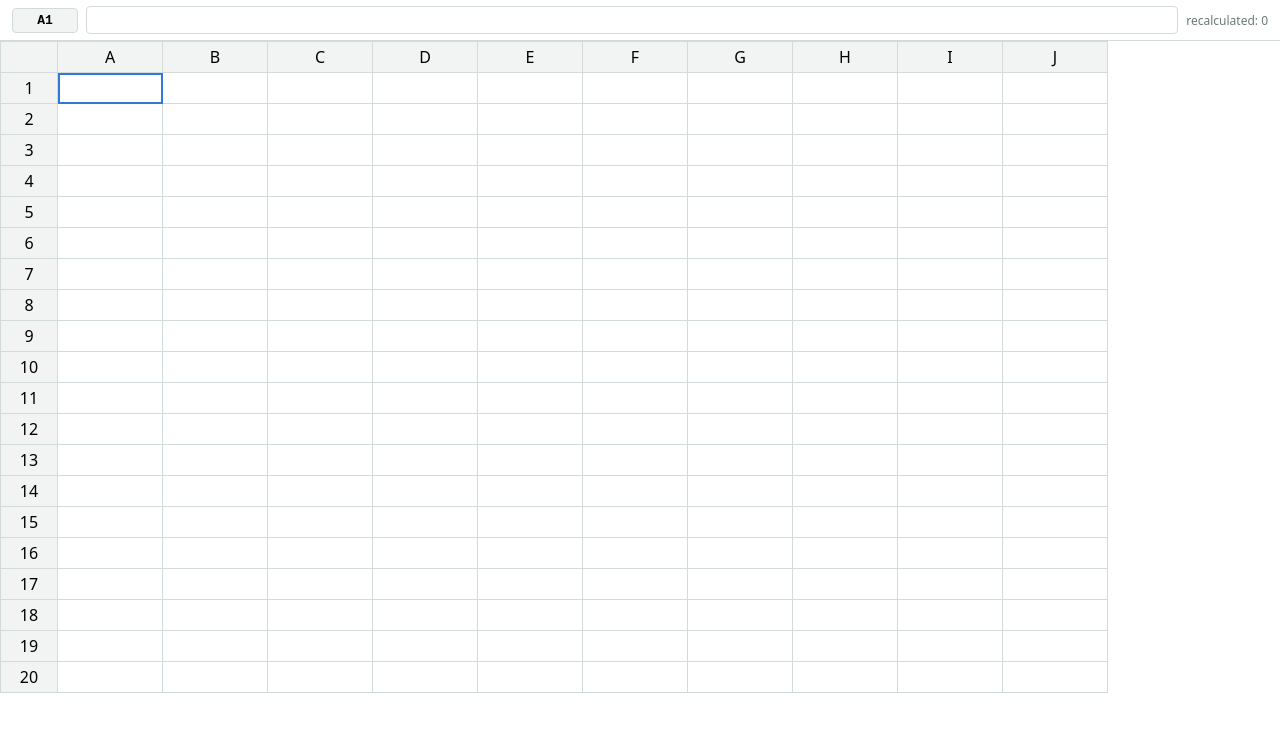
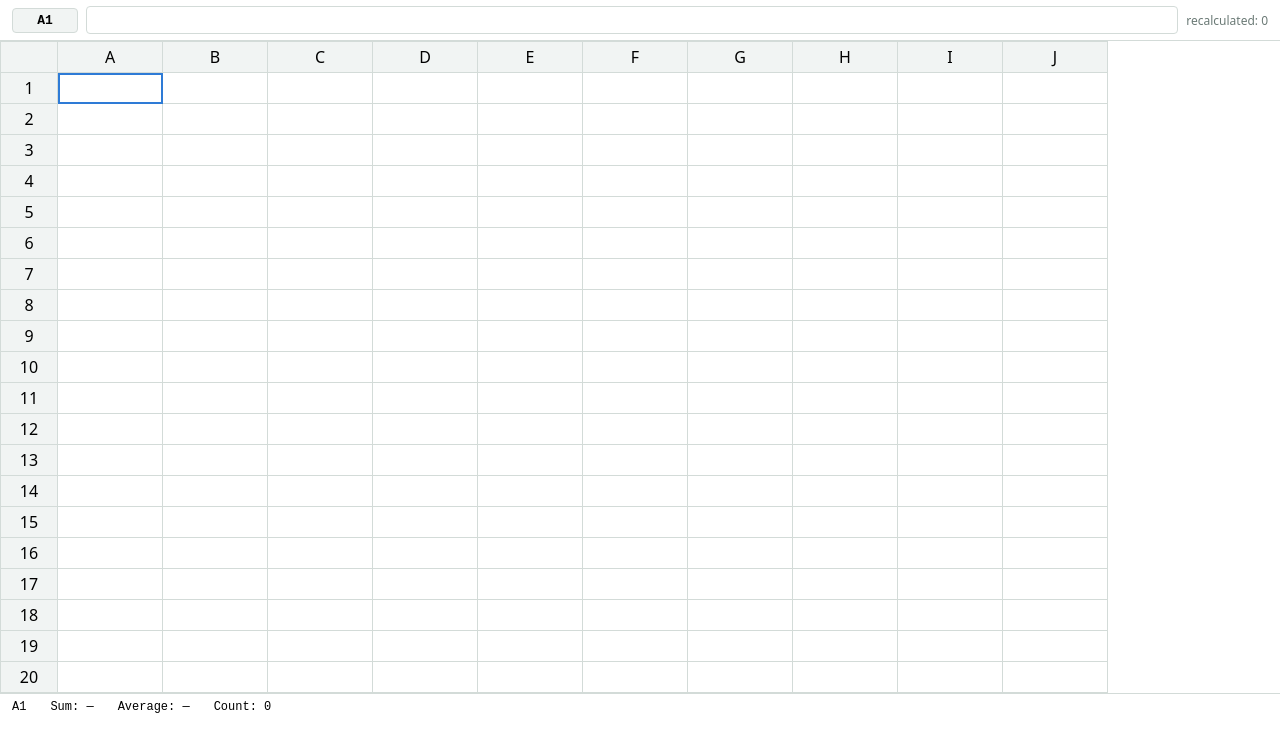
Before and after one commit to anonimk56/small-sheet, a Next.js app: page / in a window 1280 px wide. Shown: the top 752 px of the page. Built offline with nearby package versions, Linux system fonts and the light colour scheme.

Commit message:
Add range selection and selection stats

```diff
--- a/src/components/Grid.module.css
+++ b/src/components/Grid.module.css
@@ -84,3 +84,25 @@
   font-size: 12px;
   color: #6b7a76;
 }
+
+.inRange {
+  background: rgba(46, 123, 214, 0.12);
+}
+
+/* Dragging across cells shouldn't select page text */
+.grid {
+  user-select: none;
+}
+
+.editor {
+  user-select: text;
+}
+
+.statusBar {
+  display: flex;
+  gap: 24px;
+  padding: 6px 12px;
+  border-top: 1px solid var(--border);
+  font-family: monospace;
+  font-size: 12px;
+}
--- a/src/components/Grid.tsx
+++ b/src/components/Grid.tsx
@@ -6,6 +6,12 @@ import { CellChange, History } from "@/lib/history";
 import styles from "./Grid.module.css";
 import { Sheet } from "@/lib/sheet";
 import { formatValue, isError } from "@/lib/evaluate";
+import {
+  inRange,
+  normalizeRange,
+  rangeLabel,
+  rangeStats,
+} from "@/lib/selection";
 
 const ROWS = 20;
 const COLS = 10;
@@ -23,31 +29,68 @@ const clamp = (value: number, count: number) =>
 export default function Grid() {
   const [active, setActive] = useState<CellPos>({ row: 0, col: 0 });
 
+  // Opposite corner of the selected range. null = just the active cell.
+  const [extent, setExtent] = useState<CellPos | null>(null);
+
+  // True while the mouse button is held after pressing on a cell. A ref (not
+  // state) because changing it shouldn't re-render anything.
+  const dragging = useRef(false);
+
   // Text being typed. null means "not editing".
   const [draft, setDraft] = useState<string | null>(null);
+
   // Where the current edit is happening: inside the cell or in the formula bar.
   const [editSource, setEditSource] = useState<"cell" | "bar">("cell");
+
   const rootRef = useRef<HTMLDivElement>(null);
+
+  // The mouse can be released anywhere, even outside the grid, so listen on
+  // the whole window. Otherwise a drag could get "stuck on".
+  useEffect(() => {
+    const stop = () => {
+      dragging.current = false;
+    };
+    window.addEventListener("mouseup", stop);
+    return () => window.removeEventListener("mouseup", stop);
+  }, []);
 
   // The engine lives for the component's lifetime. The initializer function
   // makes useState create it once, not on every render.
   const [sheet] = useState(() => new Sheet(ROWS, COLS));
+
   // Same pattern as the sheet: created once, mutated in place.
   const [history] = useState(() => new History());
+
   // `sheet` is mutated in place, so React can't see changes. Bumping this
   // counter forces a re-render after each edit.
   const [, setVersion] = useState(0);
+
   // Temporary: shows how many cells the last edit recomputed (for testing).
   const [recalculated, setRecalculated] = useState(0);
 
   const address = toAddress(active);
   const raw = sheet.raw[address] ?? "";
 
+  const range = normalizeRange(active, extent ?? active);
+  const stats = rangeStats(range, sheet.values);
+
   function move(dRow: number, dCol: number) {
+    setExtent(null); // moving collapses any range back to one cell
     setActive((p) => ({
       row: clamp(p.row + dRow, ROWS),
       col: clamp(p.col + dCol, COLS),
     }));
+  }
+
+  // Shift+arrow: move the far corner, starting from the active cell.
+  function extend(dRow: number, dCol: number) {
+    setExtent((prev) => {
+      const from = prev ?? active;
+      return {
+        row: clamp(from.row + dRow, ROWS),
+        col: clamp(from.col + dCol, COLS),
+      };
+    });
   }
 
   // Every user edit goes through here: record it, then apply it.
@@ -69,6 +112,9 @@ export default function Grid() {
     }
     setRecalculated(count);
     setVersion((v) => v + 1);
+
+    setExtent(null); // undo/redo jumps to one cell, so drop any range
+
     // Move the selection to the changed cell so you can see what happened
     const pos = parseAddress(changes[0].addr);
     if (pos) setActive(pos);
@@ -121,7 +167,8 @@ export default function Grid() {
     const nav = NAV_KEYS[e.key];
     if (nav) {
       e.preventDefault(); // stops the page scrolling
-      move(nav[0], nav[1]);
+      if (e.shiftKey) extend(nav[0], nav[1]);
+      else move(nav[0], nav[1]);
     } else if (e.key === "Tab") {
       e.preventDefault();
       move(0, e.shiftKey ? -1 : 1);
@@ -198,9 +245,11 @@ export default function Grid() {
               <th>{r + 1}</th>
               {Array.from({ length: COLS }, (_, c) => {
                 const isActive = r === active.row && c === active.col;
+                const isSelected = !isActive && inRange(range, r, c);
                 const value = sheet.values[toAddress({ row: r, col: c })];
                 const classes = [
                   isActive ? styles.active : "",
+                  isSelected ? styles.inRange : "",
                   isError(value) ? styles.error : "",
                 ]
                   .filter(Boolean)
@@ -224,9 +273,19 @@ export default function Grid() {
                   <td
                     key={c}
                     className={classes}
-                    onClick={() => {
-                      commit();
-                      setActive({ row: r, col: c });
+                    onMouseDown={(e) => {
+                      // A click inside the open cell editor is just placing the caret
+                      if (e.target instanceof HTMLInputElement) return;
+                      if (e.shiftKey) {
+                        setExtent({ row: r, col: c }); // extend from the active cell
+                      } else {
+                        setActive({ row: r, col: c });
+                        setExtent(null);
+                        dragging.current = true; // a drag may follow
+                      }
+                    }}
+                    onMouseEnter={() => {
+                      if (dragging.current) setExtent({ row: r, col: c });
                     }}
                   >
                     {content}
@@ -237,6 +296,15 @@ export default function Grid() {
           ))}
         </tbody>
       </table>
+
+      <div className={styles.statusBar}>
+        <span>{rangeLabel(range)}</span>
+        <span>Sum: {stats.count > 0 ? formatValue(stats.sum) : "—"}</span>
+        <span>
+          Average: {stats.average !== null ? formatValue(stats.average) : "—"}
+        </span>
+        <span>Count: {stats.count}</span>
+      </div>
     </div>
   );
 }
--- /dev/null
+++ b/src/lib/selection.ts
@@ -0,0 +1,49 @@
+import { CellPos, toAddress } from "./address";
+import { Value } from "./evaluate";
+
+// A rectangle of cells, inclusive. r1/c1 is the top-left corner.
+export type Range = { r1: number; c1: number; r2: number; c2: number };
+
+// Takes any two opposite corners, in any order, and returns the rectangle.
+// Dragging up-left gives the same range as dragging down-right.
+export function normalizeRange(a: CellPos, b: CellPos): Range {
+  return {
+    r1: Math.min(a.row, b.row),
+    c1: Math.min(a.col, b.col),
+    r2: Math.max(a.row, b.row),
+    c2: Math.max(a.col, b.col),
+  };
+}
+
+export function inRange(range: Range, row: number, col: number): boolean {
+  return (
+    row >= range.r1 && row <= range.r2 && col >= range.c1 && col <= range.c2
+  );
+}
+
+// "B2" for one cell, "B2:D4" for several.
+export function rangeLabel(range: Range): string {
+  const from = toAddress({ row: range.r1, col: range.c1 });
+  const to = toAddress({ row: range.r2, col: range.c2 });
+  return from === to ? from : `${from}:${to}`;
+}
+
+export type Stats = { sum: number; count: number; average: number | null };
+
+// Sum, count and average of the NUMBERS in the range. Text, errors and
+// empty cells are skipped (a number is the only kind of value that is a JS
+// number; errors are objects and text is a string).
+export function rangeStats(range: Range, values: Record<string, Value>): Stats {
+  let sum = 0;
+  let count = 0;
+  for (let row = range.r1; row <= range.r2; row++) {
+    for (let col = range.c1; col <= range.c2; col++) {
+      const v = values[toAddress({ row, col })];
+      if (typeof v === "number") {
+        sum += v;
+        count++;
+      }
+    }
+  }
+  return { sum, count, average: count === 0 ? null : sum / count };
+}
```
